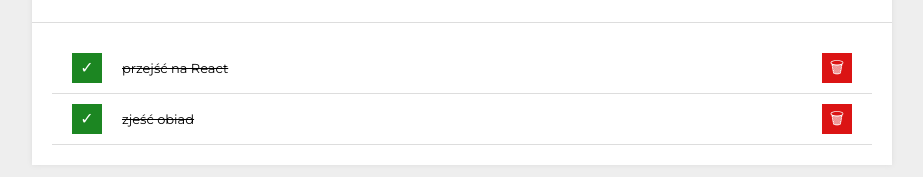
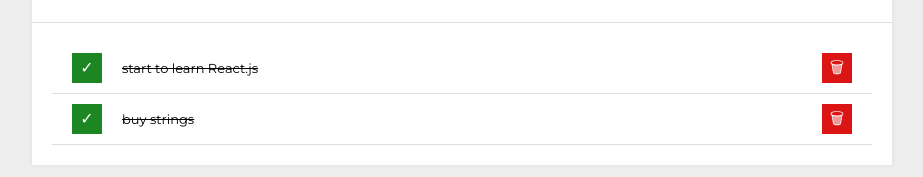
Before and after one commit to SzymonRojek/to-do-list-react, a React (Create React App) app: page / in a window 1280 px wide. Shown: the part 295-472 px from the top of the page, without its empty margins (178-1101 px from the left). Built offline with nearby package versions, Linux system fonts and the light colour scheme.

Commit message:
published app on gh-pages, edit readme file

```diff
--- a/package.json
+++ b/package.json
@@ -2,10 +2,12 @@
   "name": "to-do-list-react",
   "version": "0.1.0",
   "private": true,
+  "homepage": "https://szymonrojek.github.io/to-do-list-react/",
   "dependencies": {
     "@testing-library/jest-dom": "^5.12.0",
     "@testing-library/react": "^11.2.7",
     "@testing-library/user-event": "^12.8.3",
+    "gh-pages": "^3.2.0",
     "react": "^17.0.2",
     "react-dom": "^17.0.2",
     "react-scripts": "4.0.3",
@@ -15,7 +17,9 @@
     "start": "react-scripts start",
     "build": "react-scripts build",
     "test": "react-scripts test",
-    "eject": "react-scripts eject"
+    "eject": "react-scripts eject",
+    "deploy": "gh-pages -d build",
+    "predeploy": "npm run build"
   },
   "eslintConfig": {
     "extends": [
--- a/public/index.html
+++ b/public/index.html
@@ -4,7 +4,6 @@
 <head>
   <meta charset="utf-8" />
   <link rel="icon" href="%PUBLIC_URL%/favicon.ico" />
-  <link rel="icon" href="../src/images/title-icon.png>
   <meta name=" viewport" content="width=device-width, initial-scale=1" />
   <meta name="theme-color" content="#000000" />
   <meta name="description" content="ToDo List application site created using create-react-app" />
--- a/src/App.js
+++ b/src/App.js
@@ -7,8 +7,8 @@ import Container from "./Container";
 
 
 const tasks = [
-  {id: 1, content: 'przejść na React', done: true},
-  {id: 2, content: 'zjeść obiad', done: true},
+  {id: 1, content: 'start to learn React.js', done: true},
+  {id: 2, content: 'buy strings', done: true},
 ];
 
 const hideDoneTasks = false;
```
Also changed, not shown: 2 other files (tests, documents, lock files or other folders).
